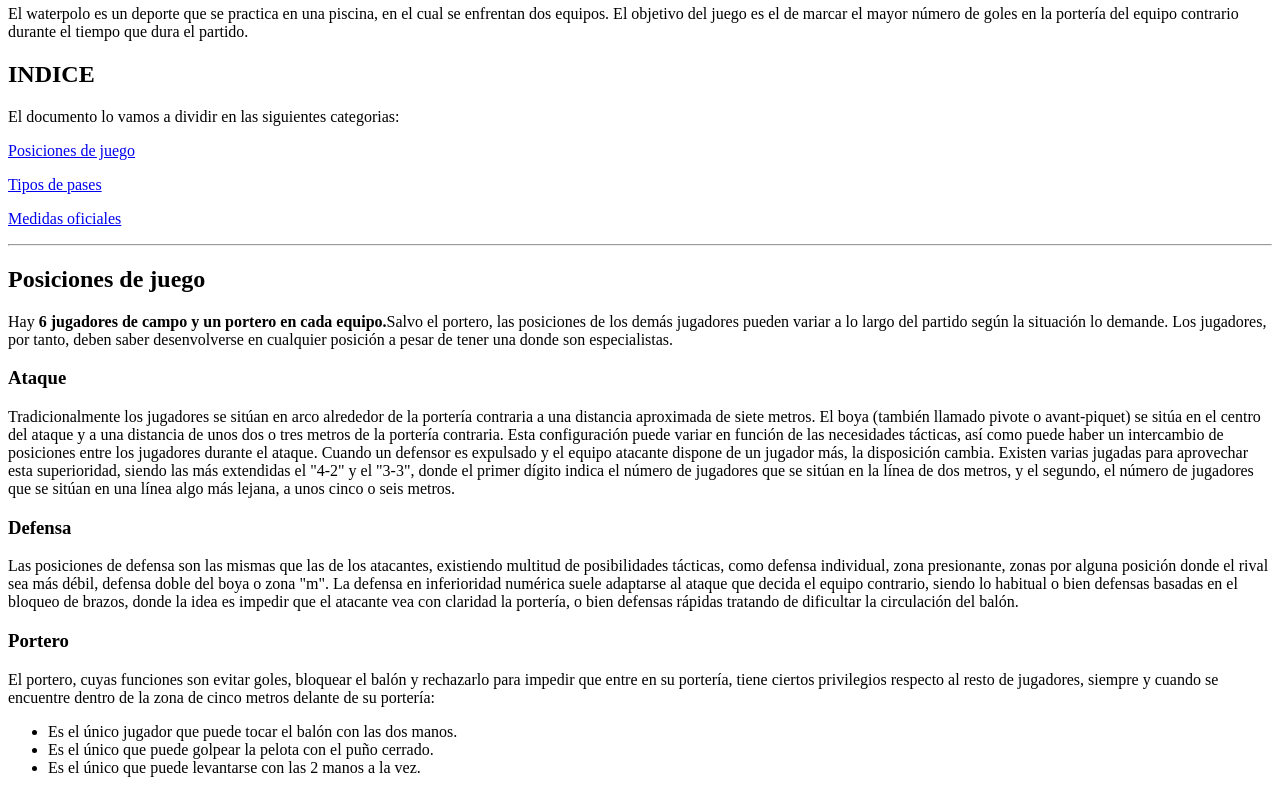
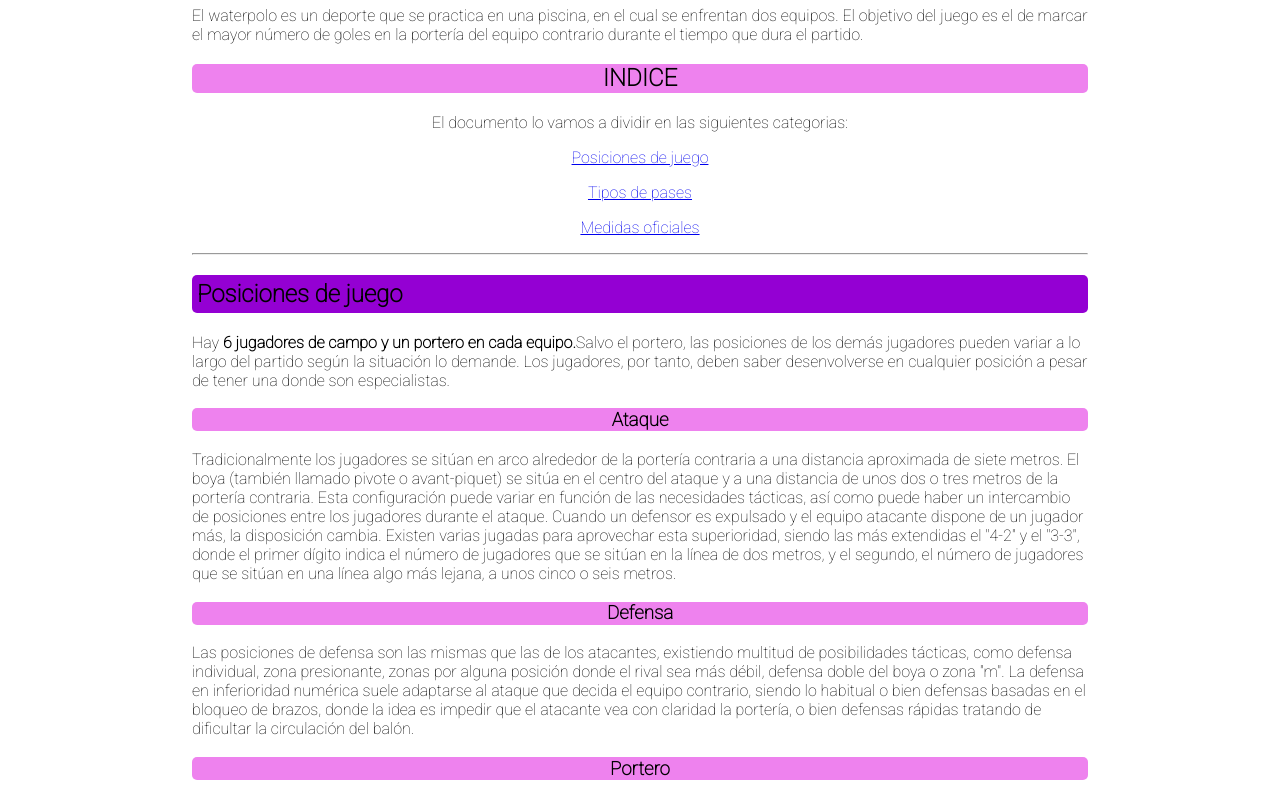
Before and after one commit to guilleem23/ASIX1_M4UF1_DoItYourself_GuillemAbad-AinaOrozco, a plain HTML site: page index.html in a window 1280 px wide. Shown: the part 75-865 px from the top of the page. Drawn offline with Linux system fonts and the light colour scheme.

Commit message:
Solución hecha por Guillem Abad

```diff
--- /dev/null
+++ b/css/styles.css
@@ -0,0 +1,69 @@
+
+@import url('https://fonts.googleapis.com/css2?family=Roboto:wght@100&display=swap');
+* {
+    font-family: 'Roboto', monospace;
+}
+
+body {
+    margin: 0%;
+    padding-left: 15%;
+    padding-right: 15%;
+}
+
+h1 {
+    text-decoration:underline;
+    color: blue;
+    text-align: center;
+}
+
+.indice {
+    text-decoration: solid;
+    color: black;
+    text-align: center;
+}
+
+.wp {
+    color: black;
+}
+
+.wp {
+    background-color: darkviolet;
+    border-radius: 0px;
+
+}
+
+.wp {
+    padding: 5px;
+    border-radius: 5px;
+}
+
+#universal {
+    color: black;
+    border: solid darkviolet 1px;
+    border-radius: 5px;
+}
+
+#universal {
+    background-color: darkviolet;
+    padding: 1%;
+    border-radius: 5px;
+}
+img {
+    width: 70%;
+}
+
+li a {
+    text-decoration: none;
+}
+h2{
+    background-color:violet;
+    padding: 0.5px;
+    border-radius: 5px;
+}
+
+h3 {
+    background-color:violet;
+    padding: 0.5px;
+    border-radius: 5px;
+    text-align: center;
+}
--- a/index.html
+++ b/index.html
@@ -5,7 +5,9 @@
     <meta charset="UTF-8">
     <meta http-equiv="X-UA-Compatible" content="IE=edge">
     <meta name="viewport" content="width=device-width, initial-scale=1.0">
-    <link rel="stylesheet" href="css/style.css">
+    <link rel="stylesheet" href="css/styles.css">
+
+
     <title>WATERPOLO</title>
 </head>
 
```
